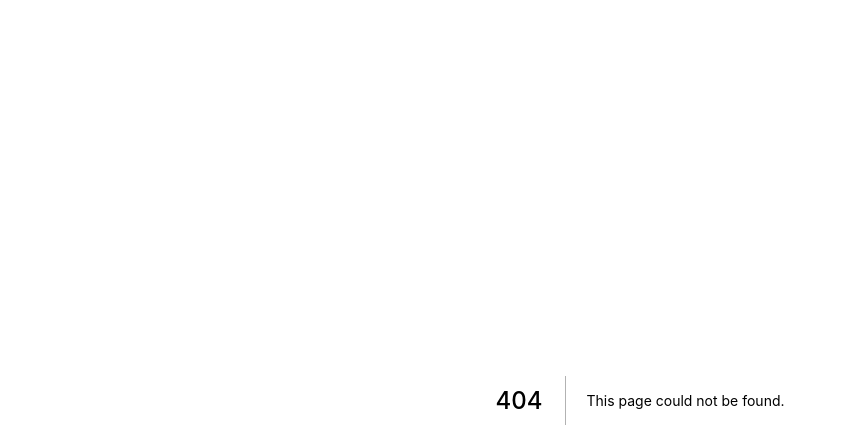
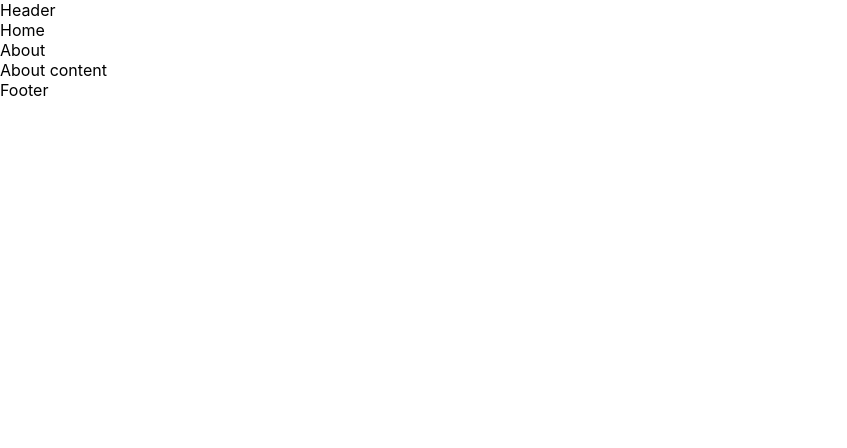
Before and after one commit to and-tol/boilerplate_next-reusable-layout-ts, a Next.js app: page /some in a window 1280 px wide. Before the commit this address had no page. Shown: the top 448 px of the page, without its empty margins (0-847 px from the left). Built offline with nearby package versions, Linux system fonts and the light colour scheme.

Commit message:
chore: rename page

```diff
--- a/package.json
+++ b/package.json
@@ -14,7 +14,7 @@
     "react-dom": "18.2.0"
   },
   "devDependencies": {
-    "@types/node": "18.7.4",
+    "@types/node": "18.7.9",
     "@types/react": "18.0.17",
     "@types/react-dom": "18.0.6",
     "eslint": "8.22.0",
--- a/src/pages/about.tsx
+++ b/src/pages/some.tsx
@@ -2,19 +2,19 @@ import type { ReactElement } from 'react';
 import { Layout } from 'src/components';
 import type { NextPageWithLayout } from './_app';
 
-const AboutPage: NextPageWithLayout = (): ReactElement=> {
+const SomePage: NextPageWithLayout = (): ReactElement=> {
     return <div>About content</div>;
 };
 
-AboutPage.getLayout = (page: ReactElement) => (
+SomePage.getLayout = (page: ReactElement) => (
     <Layout
         meta={ {
-            title: 'Home | NextJs',
-            description: 'About homepage',
+            title: 'Some | NextJs',
+            description: 'Some Page',
         } }
     >
         { page }
     </Layout>
 );
 
-export default AboutPage;
+export default SomePage;
```
